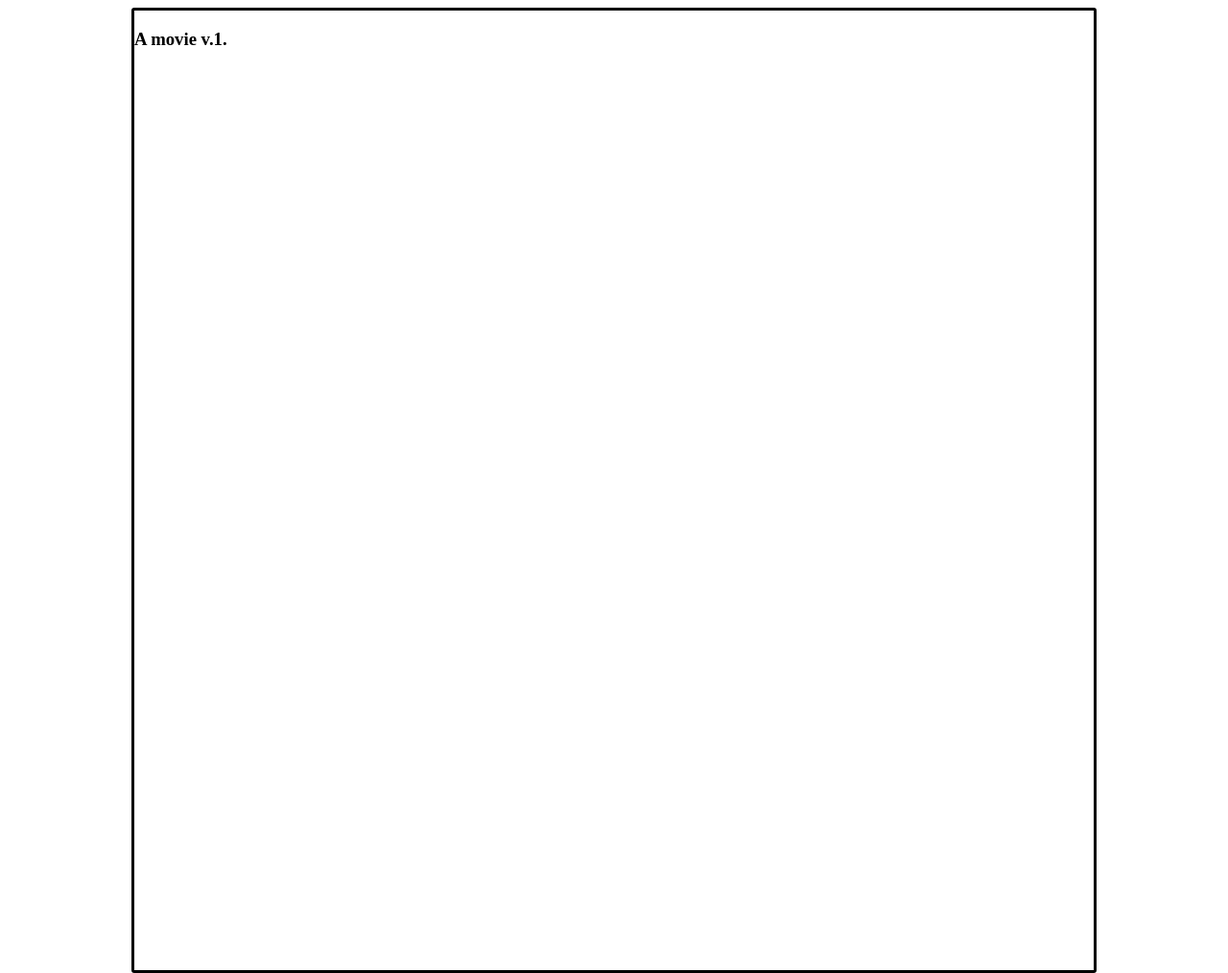
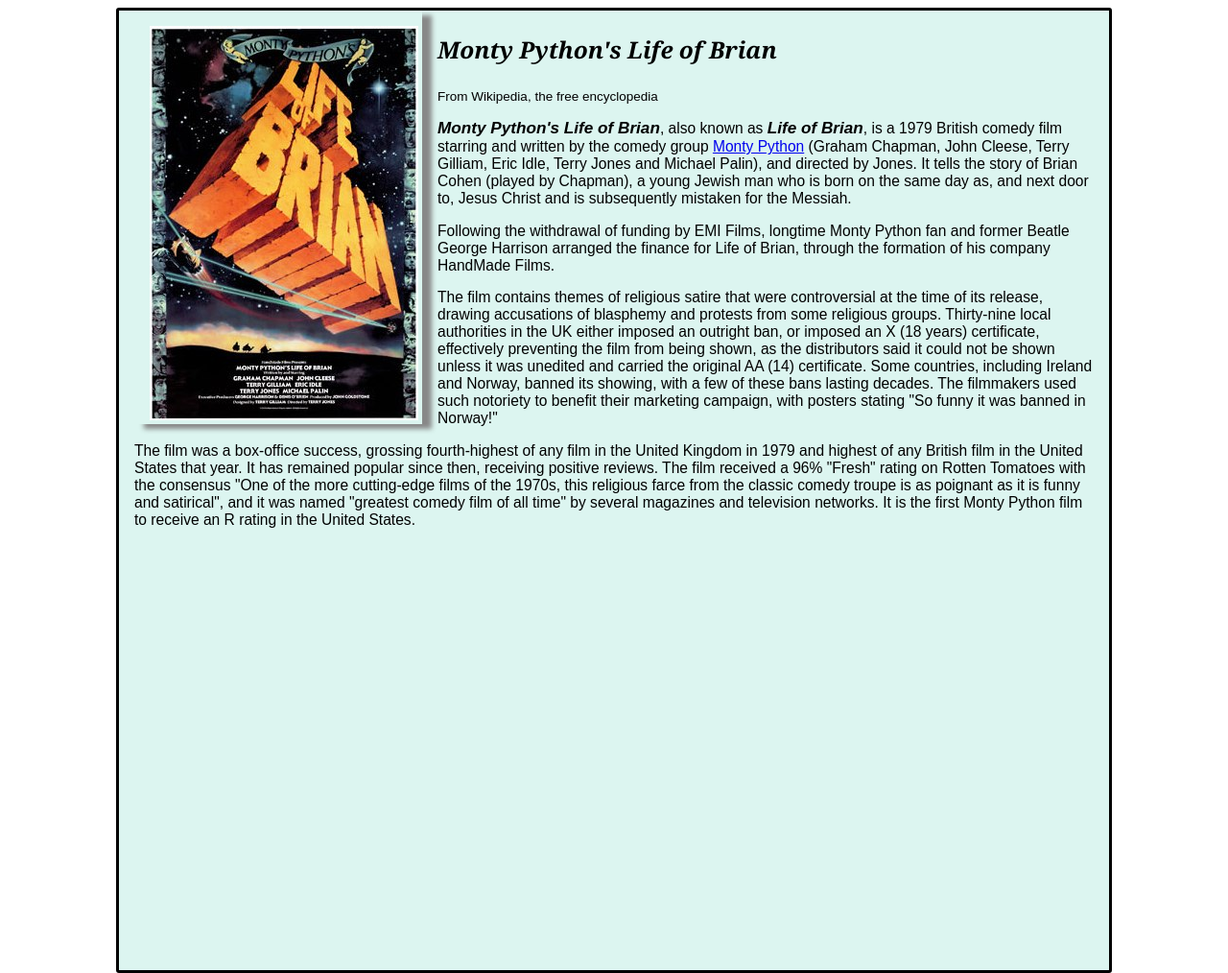
Before and after one commit to mtbtiago/mtbtiago.github.io, a plain HTML site: page movie/index.html in a window 1280 px wide. Shown: the whole page at 96% size. Drawn offline with Linux system fonts and the light colour scheme.

Commit message:
A site for a movie. Mockup 1

```diff
--- a/movie/css/main.css
+++ b/movie/css/main.css
@@ -1,5 +1,13 @@
+i {
+	font-size: 1.1em;
+	font-weight: bold;
+}
 article {
+  font-family: sans-serif;
+  background-color: rgb(220, 245, 240);
+  font-size: 1.3em;
   margin: 0px auto;
+  padding: 0px 16px;
   width: 1000px;
   height: 1000px;
   display: block;
@@ -8,3 +16,27 @@ article {
   border-width: 3px;
   border-radius: 3px;
 }
+
+.articleTitle {
+	font-family: "Linux Libertine",Georgia,Times,serif;
+	font-style: italic;
+}
+
+.articleSubtitle {
+	font-size: 0.65em;
+}
+
+.articleBody {
+	font-size: 0.75em;
+}
+
+.articleImage {
+  float: left;
+  padding: 16px 4px 4px 16px;
+  margin: 0px 16px 16px 0px;
+}
+.shadowedBox {
+  -webkit-box-shadow: 10px 5px 5px #888888;
+  -moz-box-shadow: 10px 5px 5px #888888;
+  box-shadow: 10px 5px 5px #888888;
+}
--- a/movie/index.html
+++ b/movie/index.html
@@ -9,9 +9,22 @@
 
 <body>
     <section>
+        <div>
             <article>
-      <h1>A movie v.1.</h1>
+                <img class="articleImage shadowedBox" src="./img/life_of_brian_film_poster.jpg" alt="Monty Python's Life of Brian poster" />
+                <span>
+                    <h1 class="articleTitle">Monty Python's Life of Brian</h1>
+                    <p class="articleSubtitle">From Wikipedia, the free encyclopedia</p>
+                    <div class="articleBody">
+                        <p><i>Monty Python's Life of Brian</i>, also known as <i>Life of Brian</i>, is a 1979 British comedy film starring and written by the comedy group <a href="http://en.wikipedia.org/wiki/Monty_Python">Monty Python</a> (Graham Chapman, John Cleese, Terry Gilliam, Eric Idle, Terry Jones and Michael Palin), and directed by Jones. It tells the story of Brian Cohen (played by Chapman), a young Jewish man who is born on the same day as, and next door to, Jesus Christ and is subsequently mistaken for the Messiah.
+                        <p>Following the withdrawal of funding by EMI Films, longtime Monty Python fan and former Beatle George Harrison arranged the finance for Life of Brian, through the formation of his company HandMade Films.</p>
+                        <p>The film contains themes of religious satire that were controversial at the time of its release, drawing accusations of blasphemy and protests from some religious groups. Thirty-nine local authorities in the UK either imposed an outright ban, or imposed an X (18 years) certificate, effectively preventing the film from being shown, as the distributors said it could not be shown unless it was unedited and carried the original AA (14) certificate. Some countries, including Ireland and Norway, banned its showing, with a few of these bans lasting decades. The filmmakers used such notoriety to benefit their marketing campaign, with posters stating "So funny it was banned in Norway!"</p>
+                        <p>The film was a box-office success, grossing fourth-highest of any film in the United Kingdom in 1979 and highest of any British film in the United States that year. It has remained popular since then, receiving positive reviews. The film received a 96% "Fresh" rating on Rotten Tomatoes with the consensus "One of the more cutting-edge films of the 1970s, this religious farce from the classic comedy troupe is as poignant as it is funny and satirical", and it was named "greatest comedy film of all time" by several magazines and television networks. It is the first Monty Python film to receive an R rating in the United States.</p>
+                        </p>
+                    </div>
+                </span>
             </article>
+        </div>
     </section>
 </body>
 
```
Lines whose indentation alone changed are shown as unchanged.
